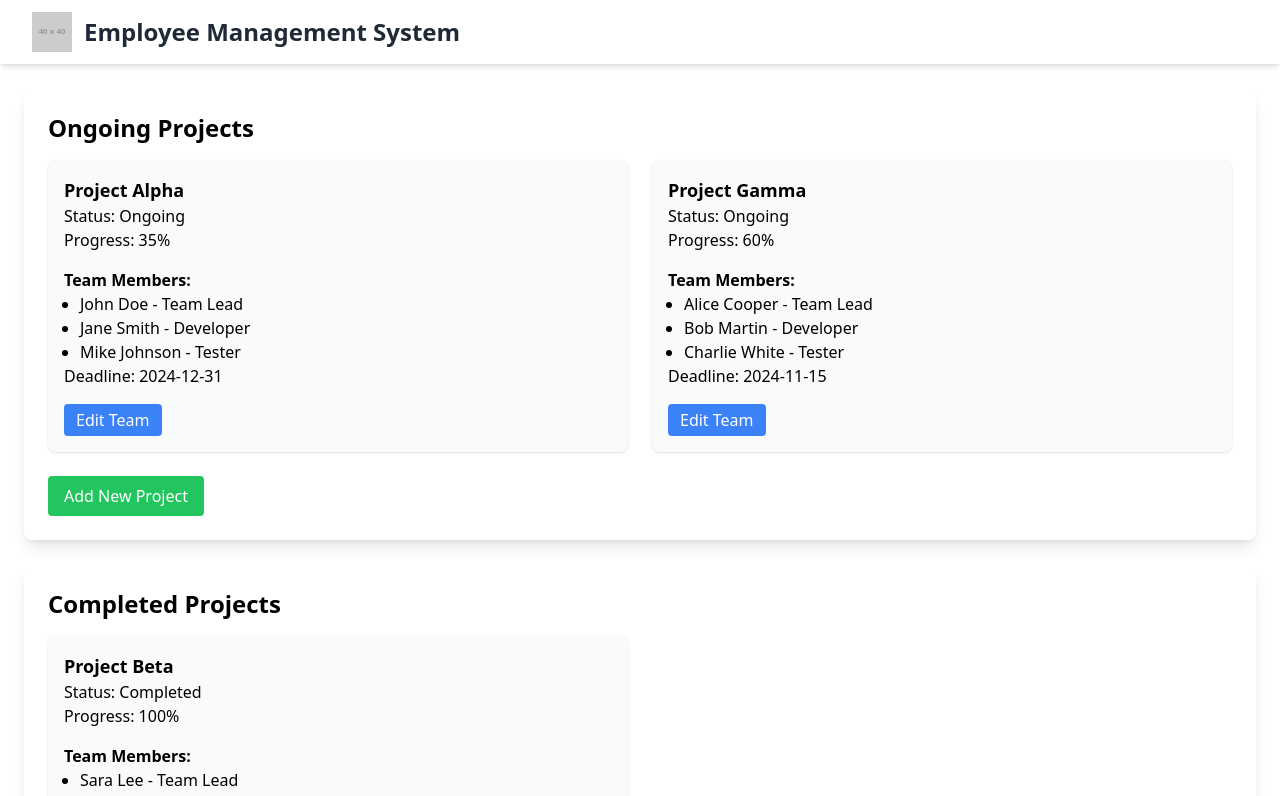
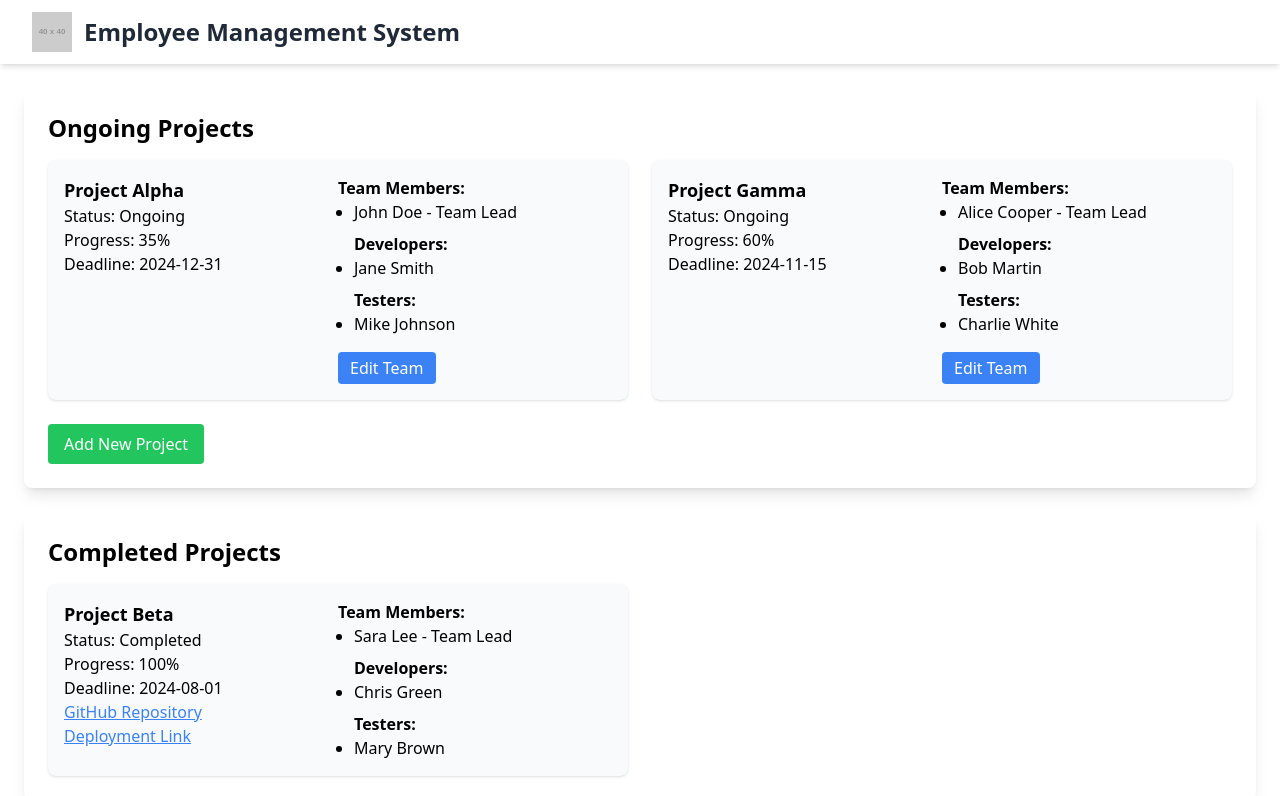
Before and after one commit to sayandip-ghosh/EMS, a React (Vite) app in the folder frontend/: page /admin/projects in a window 1280 px wide. Shown: the top 796 px of the page. Built offline with nearby package versions, Linux system fonts and the light colour scheme; a web font is replaced by a local one.

Commit message:
updated admin project section

```diff
--- a/frontend/src/Components/Projects/AdminProjects.jsx
+++ b/frontend/src/Components/Projects/AdminProjects.jsx
@@ -12,6 +12,11 @@ const ProjectComponent = ({ projectsData, membersData }) => {
 
   const handleEditTeam = (project) => {
     setSelectedProject(project);
+    setProjectDetails({
+      name: project.name,
+      deadline: project.deadline,
+      team: project.team,
+    });
     setIsModalOpen(true);
     setIsNewProject(false); // editing existing project
   };
@@ -44,6 +49,8 @@ const ProjectComponent = ({ projectsData, membersData }) => {
         status: 'Ongoing',
         progress: 0,
         deadline: projectDetails.deadline,
+        githubLink: '',
+        deploymentLink: '',
         team: projectDetails.team,
       };
       projectsData.push(newProject);
@@ -67,25 +74,62 @@ const ProjectComponent = ({ projectsData, membersData }) => {
           {projectsData
             .filter((project) => project.status === 'Ongoing')
             .map((project) => (
-              <div key={project.id} className="bg-gray-50 p-4 rounded-lg shadow">
+              <div key={project.id} className="bg-gray-50 p-4 rounded-lg shadow flex justify-between">
+                {/* Left side - Project Details */}
+                <div className="w-1/2">
                   <h3 className="text-lg font-semibold">{project.name}</h3>
                   <p>Status: {project.status}</p>
                   <p>Progress: {project.progress}%</p>
-                <h4 className="mt-4 font-bold">Team Members:</h4>
+                  <p>Deadline: {project.deadline}</p>
+                  {project.githubLink && (
+                    <p>
+                      <a
+                        href={project.githubLink}
+                        target="_blank"
+                        rel="noopener noreferrer"
+                        className="text-blue-500 underline"
+                      >
+                        GitHub Repository
+                      </a>
+                    </p>
+                  )}
+                </div>
+
+                {/* Right side - Team Members */}
+                <div className="w-1/2">
+                  <h4 className="font-bold">Team Members:</h4>
                   <ul className="pl-4 list-disc">
-                  {project.team.map((member) => (
+                    {/* Team Lead */}
+                    {project.team.filter(member => member.assign === "Team Lead").map((member) => (
                       <li key={member.id}>
                         {member.name} - {member.assign}
                       </li>
                     ))}
+
+                    {/* Developers */}
+                    <h5 className="mt-2 font-semibold">Developers:</h5>
+                    {project.team.filter(member => member.assign === "Developer").map((member) => (
+                      <li key={member.id}>
+                        {member.name}
+                      </li>
+                    ))}
+
+                    {/* Testers */}
+                    <h5 className="mt-2 font-semibold">Testers:</h5>
+                    {project.team.filter(member => member.assign === "Tester").map((member) => (
+                      <li key={member.id}>
+                        {member.name}
+                      </li>
+                    ))}
                   </ul>
-                <p>Deadline: {project.deadline}</p>
+
                   <button
                     className="mt-4 bg-blue-500 text-white py-1 px-3 rounded"
                     onClick={() => handleEditTeam(project)}
                   >
                     Edit Team
                   </button>
+                </div>
               </div>
             ))}
         </div>
@@ -104,28 +148,25 @@ const ProjectComponent = ({ projectsData, membersData }) => {
           {projectsData
             .filter((project) => project.status === 'Completed')
             .map((project) => (
-              <div key={project.id} className="bg-gray-50 p-4 rounded-lg shadow">
+              <div key={project.id} className="bg-gray-50 p-4 rounded-lg shadow flex justify-between">
+                <div className="w-1/2">
                   <h3 className="text-lg font-semibold">{project.name}</h3>
                   <p>Status: {project.status}</p>
                   <p>Progress: {project.progress}%</p>
-                <h4 className="mt-4 font-bold">Team Members:</h4>
-                <ul className="pl-4 list-disc">
-                  {project.team.map((member) => (
-                    <li key={member.id}>
-                      {member.name} - {member.assign}
-                    </li>
-                  ))}
-                </ul>
-                <p className="mt-4">
+                  <p>Deadline: {project.deadline}</p>
+                  {project.githubLink && (
+                    <p>
                       <a
                         href={project.githubLink}
                         target="_blank"
                         rel="noopener noreferrer"
                         className="text-blue-500 underline"
                       >
-                    GitHub Link
+                        GitHub Repository
                       </a>
                     </p>
+                  )}
+                  {project.deploymentLink && (
                     <p>
                       <a
                         href={project.deploymentLink}
@@ -136,6 +177,36 @@ const ProjectComponent = ({ projectsData, membersData }) => {
                         Deployment Link
                       </a>
                     </p>
+                  )}
+                </div>
+
+                <div className="w-1/2">
+                  <h4 className="font-bold">Team Members:</h4>
+                  <ul className="pl-4 list-disc">
+                    {/* Team Lead */}
+                    {project.team.filter(member => member.assign === "Team Lead").map((member) => (
+                      <li key={member.id}>
+                        {member.name} - {member.assign}
+                      </li>
+                    ))}
+
+                    {/* Developers */}
+                    <h5 className="mt-2 font-semibold">Developers:</h5>
+                    {project.team.filter(member => member.assign === "Developer").map((member) => (
+                      <li key={member.id}>
+                        {member.name}
+                      </li>
+                    ))}
+
+                    {/* Testers */}
+                    <h5 className="mt-2 font-semibold">Testers:</h5>
+                    {project.team.filter(member => member.assign === "Tester").map((member) => (
+                      <li key={member.id}>
+                        {member.name}
+                      </li>
+                    ))}
+                  </ul>
+                </div>
               </div>
             ))}
         </div>
```
Lines whose indentation alone changed are shown as unchanged.
